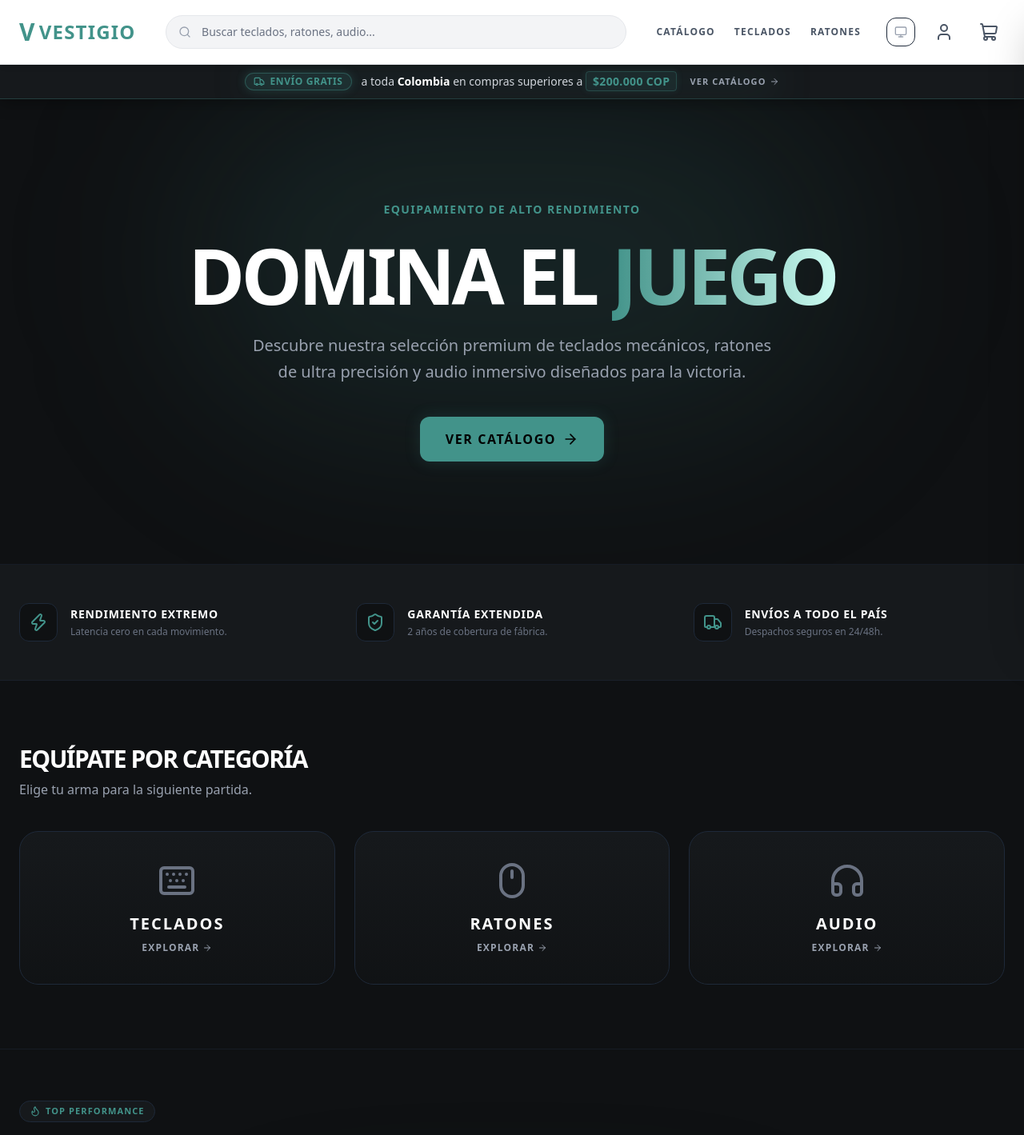
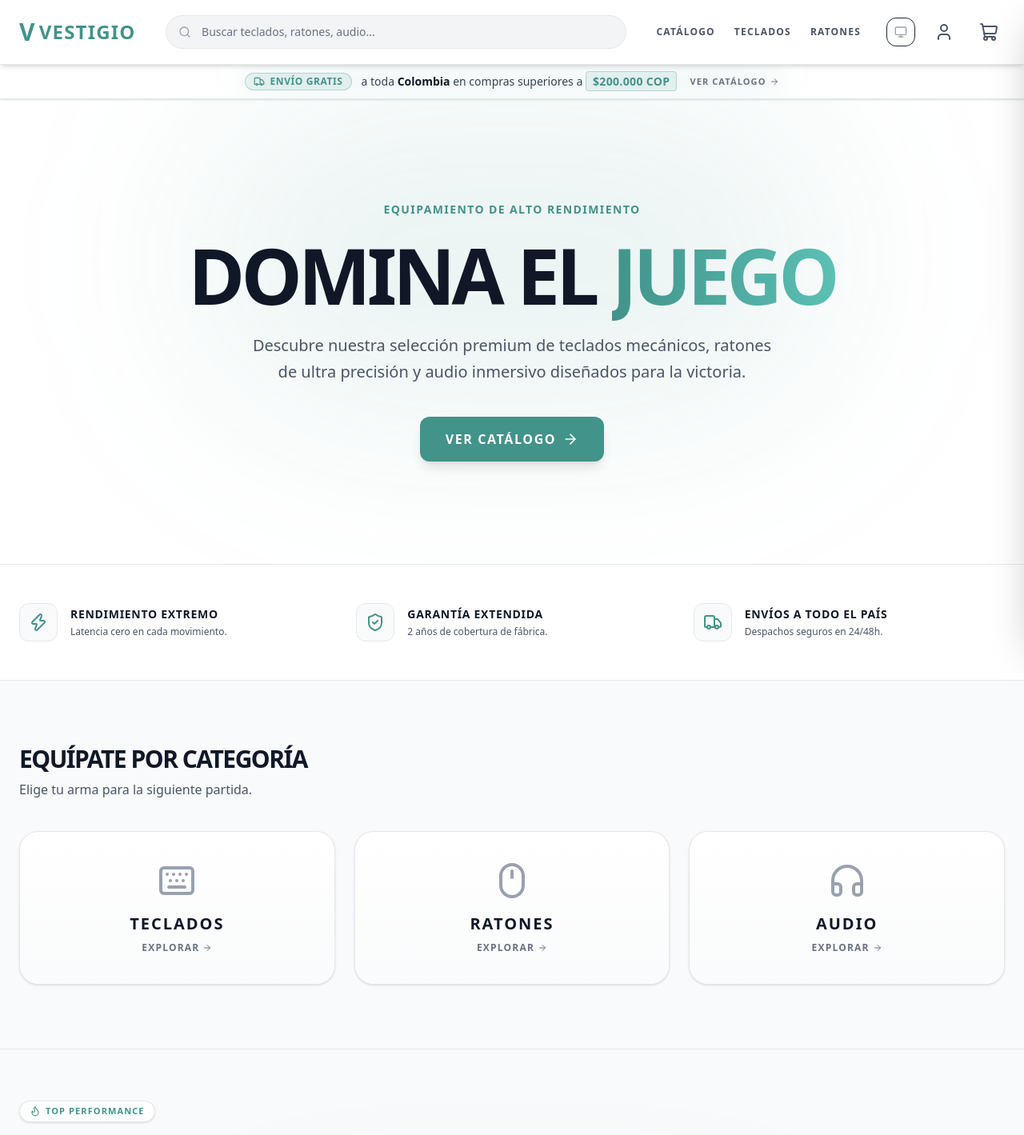
Before and after one commit to NicolasSsC/VestigioShop, a Next.js app in the folder pVestigio/: page / in a window 1280 px wide. Shown: the top 1419 px of the page at 80% size. Built offline with nearby package versions, Linux system fonts and the light colour scheme.

Commit message:
fix: adaptacion de la pagina principal al modo claro

```diff
--- a/pVestigio/src/app/page.tsx
+++ b/pVestigio/src/app/page.tsx
@@ -5,21 +5,15 @@ import Navbar from "@/components/Navbar";
 import Footer from "@/components/Footer";
 import TestimonialsSection from "@/components/TestimonialsSection";
 import FAQSection from "@/components/FAQSection";
-import { mockInventory } from "@/data/mockInventory"; // 1. CORREGIDO: Ahora usamos el nombre exacto exportado
+import { mockInventory } from "@/data/mockInventory";
 import { Producto } from "@/types/product";
 
-/**
- * Componente BannerPromocional
- * Barra de anuncio superior con estética gaming oscura, efectos de luz sutiles
- * y llamado de atención responsivo para incentivar la compra mediante envío gratuito.
- */
 function BannerPromocional() {
   return (
     <aside
       aria-label="Anuncio promocional"
-      className="relative bg-[#16191c] border-b border-[#42938a]/30 py-2.5 px-4 sm:px-6 overflow-hidden shadow-[0_4px_20px_rgba(0,0,0,0.35)] z-40"
+      className="relative bg-white dark:bg-[#16191c] border-b border-[#42938a]/20 dark:border-[#42938a]/30 py-2.5 px-4 sm:px-6 overflow-hidden shadow-sm dark:shadow-[0_4px_20px_rgba(0,0,0,0.35)] z-40 transition-colors"
     >
-      {/* Efecto de luz ambiental gamer sutil */}
       <div
         aria-hidden="true"
         className="absolute top-1/2 left-1/2 -translate-x-1/2 -translate-y-1/2 w-3/4 max-w-2xl h-8 bg-[#42938a]/10 blur-xl rounded-full pointer-events-none"
@@ -28,24 +22,21 @@ function BannerPromocional() {
       <div className="max-w-7xl mx-auto flex items-center justify-center relative z-10">
         <Link
           href="/productos"
-          className="group flex flex-wrap items-center justify-center gap-2 sm:gap-3 text-center text-xs sm:text-sm text-gray-300 hover:text-white transition-colors"
+          className="group flex flex-wrap items-center justify-center gap-2 sm:gap-3 text-center text-xs sm:text-sm text-gray-700 dark:text-gray-300 hover:text-gray-900 dark:hover:text-white transition-colors"
         >
-          {/* Badge con ícono temático */}
-          <span className="inline-flex items-center gap-1.5 bg-[#42938a]/15 text-[#42938a] border border-[#42938a]/40 px-2.5 py-0.5 rounded-full font-black text-[10px] sm:text-xs uppercase tracking-wider shadow-[0_0_12px_rgba(66,147,138,0.25)]">
+          <span className="inline-flex items-center gap-1.5 bg-[#42938a]/10 dark:bg-[#42938a]/15 text-[#42938a] border border-[#42938a]/30 dark:border-[#42938a]/40 px-2.5 py-0.5 rounded-full font-black text-[10px] sm:text-xs uppercase tracking-wider">
             <Truck className="w-3.5 h-3.5 text-[#42938a]" />
             <span>Envío Gratis</span>
           </span>
 
-          {/* Texto principal del beneficio */}
           <span className="font-medium">
-            a toda <span className="text-white font-bold">Colombia</span> en compras superiores a{" "}
-            <span className="text-[#42938a] font-black tracking-wide bg-[#42938a]/10 px-2 py-0.5 rounded border border-[#42938a]/30 shadow-[0_0_8px_rgba(66,147,138,0.15)]">
+            a toda <span className="text-gray-900 dark:text-white font-bold">Colombia</span> en compras superiores a{" "}
+            <span className="text-[#42938a] font-black tracking-wide bg-[#42938a]/10 px-2 py-0.5 rounded border border-[#42938a]/30">
               $200.000 COP
             </span>
           </span>
 
-          {/* Microinteracción / Call To Action para pantallas medianas y grandes */}
-          <span className="hidden sm:inline-flex items-center gap-1 text-[11px] font-bold text-gray-400 group-hover:text-[#42938a] uppercase tracking-widest transition-all sm:ml-1">
+          <span className="hidden sm:inline-flex items-center gap-1 text-[11px] font-bold text-gray-500 dark:text-gray-400 group-hover:text-[#42938a] uppercase tracking-widest transition-all sm:ml-1">
             Ver catálogo <ArrowRight className="w-3 h-3 group-hover:translate-x-1 transition-transform" />
           </span>
         </Link>
@@ -55,39 +46,33 @@ function BannerPromocional() {
 }
 
 export default function HomePage() {
-  // 1. Extraemos productos representativos de diferentes categorías para la sección destacada
-  // Logitech G502 (Mouse/Más Vendido), Attack Shark X11 (Nuevo), Ajazz AK820 (Teclado Pro Choice), AOC RGB (Audio)
   const featuredProductIds = ["m-001", "m-004", "k-001", "a-001"];
   const featuredProducts = mockInventory.filter((p) => featuredProductIds.includes(p.id));
-
-  // Fallback seguro en caso de que cambien los IDs
   const displayProducts = featuredProducts.length === 4 ? featuredProducts : mockInventory.slice(0, 4);
 
   return (
-    <div className="flex flex-col min-h-screen bg-[#0f1113] text-[#ededed]">
-      {/* 0. NAVEGACIÓN Y BANNER PROMOCIONAL */}
+    <div className="flex flex-col min-h-screen bg-gray-50 dark:bg-[#0f1113] transition-colors">
       <Navbar />
       <BannerPromocional />
 
-      {/* 1. HERO SECTION (Impacto visual) */}
-      <section className="relative pt-20 pb-20 md:pt-32 md:pb-32 overflow-hidden border-b border-gray-800/50">
-        {/* Efecto de luz de fondo (Glow) */}
-        <div className="absolute top-0 left-1/2 -translate-x-1/2 w-[800px] h-[400px] bg-[#42938a]/15 blur-[120px] rounded-full pointer-events-none" />
+      {/* 1. HERO SECTION */}
+      <section className="relative pt-20 pb-20 md:pt-32 md:pb-32 overflow-hidden border-b border-gray-200 dark:border-gray-800/50 bg-white dark:bg-[#0f1113] transition-colors">
+        <div className="absolute top-0 left-1/2 -translate-x-1/2 w-[800px] h-[400px] bg-[#42938a]/10 dark:bg-[#42938a]/15 blur-[120px] rounded-full pointer-events-none" />
 
         <div className="max-w-7xl mx-auto px-6 relative z-10 text-center">
           <span className="text-[#42938a] font-bold tracking-widest uppercase text-xs sm:text-sm mb-6 block">
             Equipamiento de Alto Rendimiento
           </span>
-          <h1 className="text-5xl md:text-7xl lg:text-8xl font-black text-white uppercase tracking-tighter mb-6 leading-none">
-            Domina el <span className="text-transparent bg-clip-text bg-gradient-to-r from-[#42938a] to-teal-100">Juego</span>
+          <h1 className="text-5xl md:text-7xl lg:text-8xl font-black text-gray-900 dark:text-white uppercase tracking-tighter mb-6 leading-none">
+            Domina el <span className="text-transparent bg-clip-text bg-gradient-to-r from-[#42938a] to-[#5bc0b5]">Juego</span>
           </h1>
-          <p className="text-gray-400 text-lg md:text-xl max-w-2xl mx-auto mb-10 leading-relaxed">
+          <p className="text-gray-600 dark:text-gray-400 text-lg md:text-xl max-w-2xl mx-auto mb-10 leading-relaxed">
             Descubre nuestra selección premium de teclados mecánicos, ratones de ultra precisión y audio inmersivo diseñados para la victoria.
           </p>
           <div className="flex flex-col sm:flex-row items-center justify-center gap-4">
             <Link
               href="/productos"
-              className="bg-[#42938a] text-black px-8 py-4 rounded-xl font-black uppercase tracking-widest hover:bg-[#357a72] transition-all flex items-center justify-center gap-2 w-full sm:w-auto shadow-[0_0_20px_rgba(66,147,138,0.2)]"
+              className="bg-[#42938a] text-white dark:text-black px-8 py-4 rounded-xl font-black uppercase tracking-widest hover:bg-[#357a72] transition-all flex items-center justify-center gap-2 w-full sm:w-auto shadow-lg dark:shadow-[0_0_20px_rgba(66,147,138,0.2)]"
             >
               Ver Catálogo <ArrowRight className="w-5 h-5" />
             </Link>
@@ -95,34 +80,34 @@ export default function HomePage() {
         </div>
       </section>
 
-      {/* 2. SEÑALES DE CONFIANZA (Trust Badges) */}
-      <section className="bg-[#16191c] border-b border-gray-800/50 py-12">
+      {/* 2. SEÑALES DE CONFIANZA */}
+      <section className="bg-white dark:bg-[#16191c] border-b border-gray-200 dark:border-gray-800/50 py-12 transition-colors">
         <div className="max-w-7xl mx-auto px-6 grid grid-cols-1 md:grid-cols-3 gap-8 text-center md:text-left">
           <div className="flex flex-col md:flex-row items-center gap-4 justify-center md:justify-start">
-            <div className="w-12 h-12 bg-[#0f1113] border border-gray-800 rounded-xl flex items-center justify-center flex-shrink-0">
+            <div className="w-12 h-12 bg-gray-50 dark:bg-[#0f1113] border border-gray-200 dark:border-gray-800 rounded-xl flex items-center justify-center flex-shrink-0 transition-colors">
               <Zap className="w-6 h-6 text-[#42938a]" />
             </div>
             <div>
-              <h4 className="text-white font-bold uppercase tracking-wider text-sm mb-1">Rendimiento Extremo</h4>
-              <p className="text-gray-500 text-xs">Latencia cero en cada movimiento.</p>
+              <h4 className="text-gray-900 dark:text-white font-bold uppercase tracking-wider text-sm mb-1">Rendimiento Extremo</h4>
+              <p className="text-gray-600 dark:text-gray-500 text-xs">Latencia cero en cada movimiento.</p>
             </div>
           </div>
           <div className="flex flex-col md:flex-row items-center gap-4 justify-center md:justify-start">
-            <div className="w-12 h-12 bg-[#0f1113] border border-gray-800 rounded-xl flex items-center justify-center flex-shrink-0">
+            <div className="w-12 h-12 bg-gray-50 dark:bg-[#0f1113] border border-gray-200 dark:border-gray-800 rounded-xl flex items-center justify-center flex-shrink-0 transition-colors">
               <ShieldCheck className="w-6 h-6 text-[#42938a]" />
             </div>
             <div>
-              <h4 className="text-white font-bold uppercase tracking-wider text-sm mb-1">Garantía Extendida</h4>
-              <p className="text-gray-500 text-xs">2 años de cobertura de fábrica.</p>
+              <h4 className="text-gray-900 dark:text-white font-bold uppercase tracking-wider text-sm mb-1">Garantía Extendida</h4>
+              <p className="text-gray-600 dark:text-gray-500 text-xs">2 años de cobertura de fábrica.</p>
             </div>
           </div>
           <div className="flex flex-col md:flex-row items-center gap-4 justify-center md:justify-start">
-            <div className="w-12 h-12 bg-[#0f1113] border border-gray-800 rounded-xl flex items-center justify-center flex-shrink-0">
+            <div className="w-12 h-12 bg-gray-50 dark:bg-[#0f1113] border border-gray-200 dark:border-gray-800 rounded-xl flex items-center justify-center flex-shrink-0 transition-colors">
               <Truck className="w-6 h-6 text-[#42938a]" />
             </div>
             <div>
-              <h4 className="text-white font-bold uppercase tracking-wider text-sm mb-1">Envíos a todo el país</h4>
-              <p className="text-gray-500 text-xs">Despachos seguros en 24/48h.</p>
+              <h4 className="text-gray-900 dark:text-white font-bold uppercase tracking-wider text-sm mb-1">Envíos a todo el país</h4>
+              <p className="text-gray-600 dark:text-gray-500 text-xs">Despachos seguros en 24/48h.</p>
             </div>
           </div>
         </div>
@@ -132,47 +117,43 @@ export default function HomePage() {
       <section className="py-20 max-w-7xl mx-auto px-6 w-full">
         <div className="flex items-end justify-between mb-10">
           <div>
-            <h2 className="text-3xl font-black text-white uppercase tracking-tighter">Equípate por Categoría</h2>
-            <p className="text-gray-400 mt-2">Elige tu arma para la siguiente partida.</p>
+            <h2 className="text-3xl font-black text-gray-900 dark:text-white uppercase tracking-tighter">Equípate por Categoría</h2>
+            <p className="text-gray-600 dark:text-gray-400 mt-2">Elige tu arma para la siguiente partida.</p>
           </div>
         </div>
 
         <div className="grid grid-cols-1 md:grid-cols-3 gap-6">
-          {/* Tarjeta Teclados */}
-          <Link href="/productos?category=teclados" className="group relative h-48 rounded-3xl overflow-hidden bg-[#16191c] border border-gray-800 hover:border-[#42938a] transition-all flex flex-col items-center justify-center p-6 text-center">
-            <div className="absolute inset-0 bg-gradient-to-t from-[#0f1113] to-transparent opacity-80 z-0" />
-            <Keyboard className="w-12 h-12 text-gray-500 group-hover:text-[#42938a] transition-colors mb-4 relative z-10" />
-            <h3 className="text-xl font-black text-white uppercase tracking-widest relative z-10">Teclados</h3>
-            <span className="text-xs text-gray-400 font-bold uppercase tracking-widest mt-2 relative z-10 flex items-center gap-1 group-hover:text-[#42938a] transition-colors">
+          <Link href="/productos?category=teclados" className="group relative h-48 rounded-3xl overflow-hidden bg-white dark:bg-[#16191c] border border-gray-200 dark:border-gray-800 hover:border-[#42938a] dark:hover:border-[#42938a] transition-all flex flex-col items-center justify-center p-6 text-center shadow-sm hover:shadow-md">
+            <div className="absolute inset-0 bg-gradient-to-t from-gray-50 dark:from-[#0f1113] to-transparent opacity-80 z-0" />
+            <Keyboard className="w-12 h-12 text-gray-400 dark:text-gray-500 group-hover:text-[#42938a] dark:group-hover:text-[#42938a] transition-colors mb-4 relative z-10" />
+            <h3 className="text-xl font-black text-gray-900 dark:text-white uppercase tracking-widest relative z-10">Teclados</h3>
+            <span className="text-xs text-gray-500 dark:text-gray-400 font-bold uppercase tracking-widest mt-2 relative z-10 flex items-center gap-1 group-hover:text-[#42938a] dark:group-hover:text-[#42938a] transition-colors">
               Explorar <ArrowRight className="w-3 h-3" />
             </span>
           </Link>
 
-          {/* Tarjeta Ratones */}
-          <Link href="/productos?category=ratones" className="group relative h-48 rounded-3xl overflow-hidden bg-[#16191c] border border-gray-800 hover:border-[#42938a] transition-all flex flex-col items-center justify-center p-6 text-center">
-            <div className="absolute inset-0 bg-gradient-to-t from-[#0f1113] to-transparent opacity-80 z-0" />
-            <Mouse className="w-12 h-12 text-gray-500 group-hover:text-[#42938a] transition-colors mb-4 relative z-10" />
-            <h3 className="text-xl font-black text-white uppercase tracking-widest relative z-10">Ratones</h3>
-            <span className="text-xs text-gray-400 font-bold uppercase tracking-widest mt-2 relative z-10 flex items-center gap-1 group-hover:text-[#42938a] transition-colors">
+          <Link href="/productos?category=ratones" className="group relative h-48 rounded-3xl overflow-hidden bg-white dark:bg-[#16191c] border border-gray-200 dark:border-gray-800 hover:border-[#42938a] dark:hover:border-[#42938a] transition-all flex flex-col items-center justify-center p-6 text-center shadow-sm hover:shadow-md">
+            <div className="absolute inset-0 bg-gradient-to-t from-gray-50 dark:from-[#0f1113] to-transparent opacity-80 z-0" />
+            <Mouse className="w-12 h-12 text-gray-400 dark:text-gray-500 group-hover:text-[#42938a] dark:group-hover:text-[#42938a] transition-colors mb-4 relative z-10" />
+            <h3 className="text-xl font-black text-gray-900 dark:text-white uppercase tracking-widest relative z-10">Ratones</h3>
+            <span className="text-xs text-gray-500 dark:text-gray-400 font-bold uppercase tracking-widest mt-2 relative z-10 flex items-center gap-1 group-hover:text-[#42938a] dark:group-hover:text-[#42938a] transition-colors">
               Explorar <ArrowRight className="w-3 h-3" />
             </span>
           </Link>
 
-          {/* Tarjeta Audio */}
-          <Link href="/productos?category=audio" className="group relative h-48 rounded-3xl overflow-hidden bg-[#16191c] border border-gray-800 hover:border-[#42938a] transition-all flex flex-col items-center justify-center p-6 text-center">
-            <div className="absolute inset-0 bg-gradient-to-t from-[#0f1113] to-transparent opacity-80 z-0" />
-            <Headphones className="w-12 h-12 text-gray-500 group-hover:text-[#42938a] transition-colors mb-4 relative z-10" />
-            <h3 className="text-xl font-black text-white uppercase tracking-widest relative z-10">Audio</h3>
-            <span className="text-xs text-gray-400 font-bold uppercase tracking-widest mt-2 relative z-10 flex items-center gap-1 group-hover:text-[#42938a] transition-colors">
+          <Link href="/productos?category=audio" className="group relative h-48 rounded-3xl overflow-hidden bg-white dark:bg-[#16191c] border border-gray-200 dark:border-gray-800 hover:border-[#42938a] dark:hover:border-[#42938a] transition-all flex flex-col items-center justify-center p-6 text-center shadow-sm hover:shadow-md">
+            <div className="absolute inset-0 bg-gradient-to-t from-gray-50 dark:from-[#0f1113] to-transparent opacity-80 z-0" />
+            <Headphones className="w-12 h-12 text-gray-400 dark:text-gray-500 group-hover:text-[#42938a] dark:group-hover:text-[#42938a] transition-colors mb-4 relative z-10" />
+            <h3 className="text-xl font-black text-gray-900 dark:text-white uppercase tracking-widest relative z-10">Audio</h3>
+            <span className="text-xs text-gray-500 dark:text-gray-400 font-bold uppercase tracking-widest mt-2 relative z-10 flex items-center gap-1 group-hover:text-[#42938a] dark:group-hover:text-[#42938a] transition-colors">
               Explorar <ArrowRight className="w-3 h-3" />
             </span>
           </Link>
         </div>
       </section>
 
-      {/* 4. SECCIÓN DE PRODUCTOS DESTACADOS (Featured Products) */}
-      <section className="py-16 max-w-7xl mx-auto px-6 w-full border-t border-gray-800/50 relative">
-        {/* Glow sutil */}
+      {/* 4. SECCIÓN DE PRODUCTOS DESTACADOS */}
+      <section className="py-16 max-w-7xl mx-auto px-6 w-full border-t border-gray-200 dark:border-gray-800/50 relative transition-colors">
         <div
           aria-hidden="true"
           className="absolute top-1/3 left-1/2 -translate-x-1/2 w-3/4 max-w-3xl h-64 bg-[#42938a]/5 blur-[120px] rounded-full pointer-events-none"
@@ -180,27 +161,26 @@ export default function HomePage() {
 
         <div className="flex flex-col sm:flex-row items-start sm:items-end justify-between mb-12 gap-4 relative z-10">
           <div>
-            <div className="inline-flex items-center gap-1.5 px-3 py-1 rounded-full bg-[#16191c] border border-gray-800 text-[11px] font-black text-[#42938a] uppercase tracking-widest mb-3">
+            <div className="inline-flex items-center gap-1.5 px-3 py-1 rounded-full bg-white dark:bg-[#16191c] border border-gray-200 dark:border-gray-800 text-[11px] font-black text-[#42938a] uppercase tracking-widest mb-3 transition-colors shadow-sm">
               <Flame className="w-3.5 h-3.5 text-[#42938a]" />
               Top Performance
             </div>
-            <h2 className="text-3xl sm:text-4xl md:text-5xl font-black text-white uppercase tracking-tighter">
+            <h2 className="text-3xl sm:text-4xl md:text-5xl font-black text-gray-900 dark:text-white uppercase tracking-tighter">
               Productos <span className="text-[#42938a]">Destacados</span>
             </h2>
-            <p className="text-gray-400 mt-2 text-sm sm:text-base">
+            <p className="text-gray-600 dark:text-gray-400 mt-2 text-sm sm:text-base">
               El hardware preferido por los profesionales y la comunidad gaming.
             </p>
           </div>
 
           <Link
             href="/productos"
-            className="group inline-flex items-center gap-2 px-5 py-2.5 rounded-xl bg-[#16191c] border border-gray-800 hover:border-[#42938a] text-[#42938a] hover:text-white text-xs font-black uppercase tracking-widest transition-all"
+            className="group inline-flex items-center gap-2 px-5 py-2.5 rounded-xl bg-white dark:bg-[#16191c] border border-gray-200 dark:border-gray-800 hover:border-[#42938a] dark:hover:border-[#42938a] text-[#42938a] text-xs font-black uppercase tracking-widest transition-all shadow-sm"
           >
             Ver todo el catálogo <ArrowRight className="w-4 h-4 group-hover:translate-x-1 transition-transform" />
           </Link>
         </div>
 
-        {/* Grilla Responsiva de Productos Destacados */}
         <div className="grid grid-cols-1 sm:grid-cols-2 lg:grid-cols-4 gap-6 relative z-10">
           {displayProducts.map((product: Producto) => (
             <ProductCard key={product.id} product={product} />
@@ -208,19 +188,17 @@ export default function HomePage() {
         </div>
       </section>
 
-      {/* 5. SECCIÓN DE RESEÑAS Y TESTIMONIOS (Social Proof) */}
-      <section className="border-t border-gray-800/50 bg-[#0d0f12]/60">
+      {/* 5. SECCIÓN DE RESEÑAS Y TESTIMONIOS */}
+      <section className="border-t border-gray-200 dark:border-gray-800/50 bg-gray-50 dark:bg-[#0d0f12]/60 transition-colors">
         <TestimonialsSection />
       </section>
 
-      {/* 6. SECCIÓN DE PREGUNTAS FRECUENTES (FAQ Interactiva) */}
-      <section className="border-t border-gray-800/50">
+      {/* 6. SECCIÓN DE PREGUNTAS FRECUENTES */}
+      <section className="border-t border-gray-200 dark:border-gray-800/50 transition-colors">
         <FAQSection />
       </section>
 
-      {/* 7. FOOTER (Pie de página gaming) */}
       <Footer />
-
     </div>
   );
 }
```
